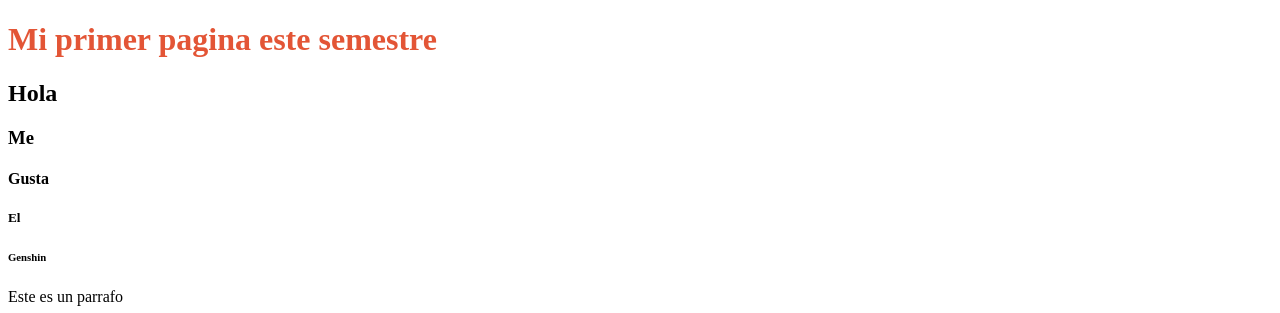
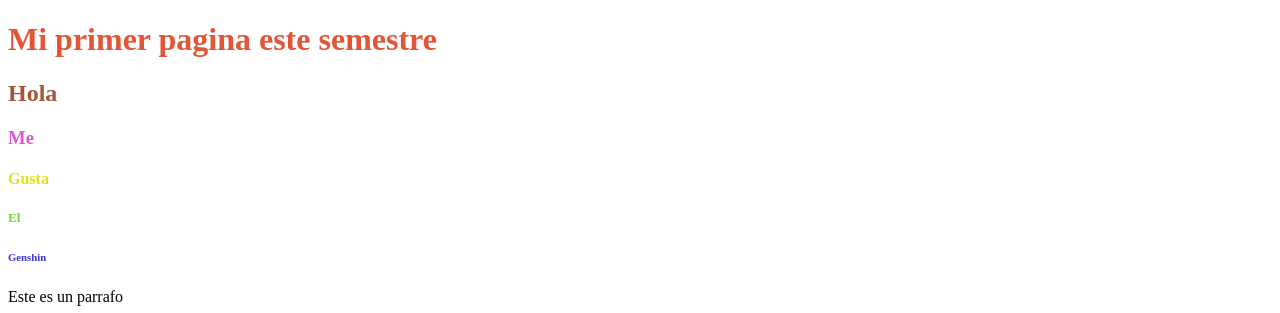
Before and after one commit to RAE1905/Practica1, a plain HTML site: page index.html in a window 1280 px wide. Shown: the top 313 px of the page. Drawn offline with Linux system fonts and the light colour scheme.

Commit message:
color com

```diff
--- a/styles.css
+++ b/styles.css
@@ -1,3 +1,18 @@
 h1{
     color:#E35536;
 }
+h2{
+    color:#A35536;
+}
+h3{
+    color:#E355D6;
+}
+h4{
+    color:#dee414;
+}
+h5{
+    color:#70da2f;
+}
+h6{
+    color:#3c36e3;
+}
```
